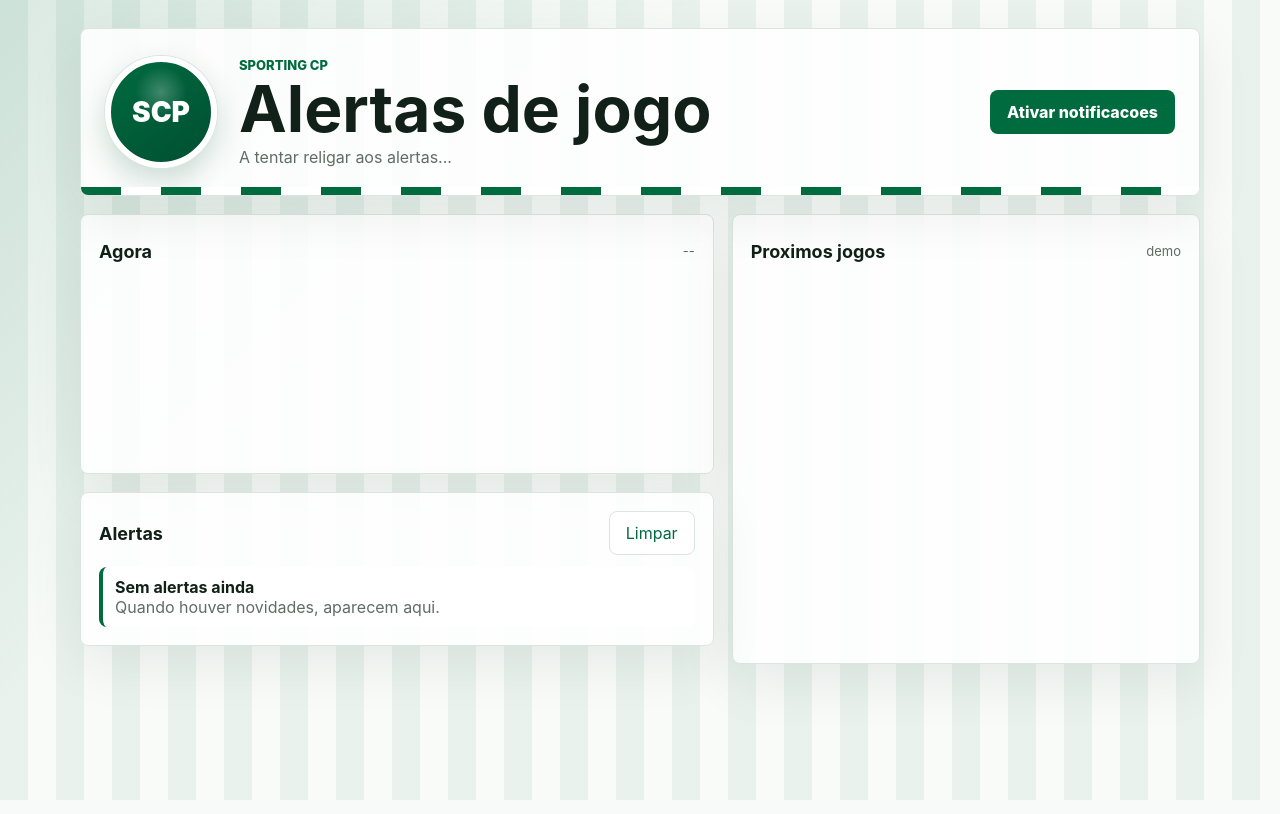
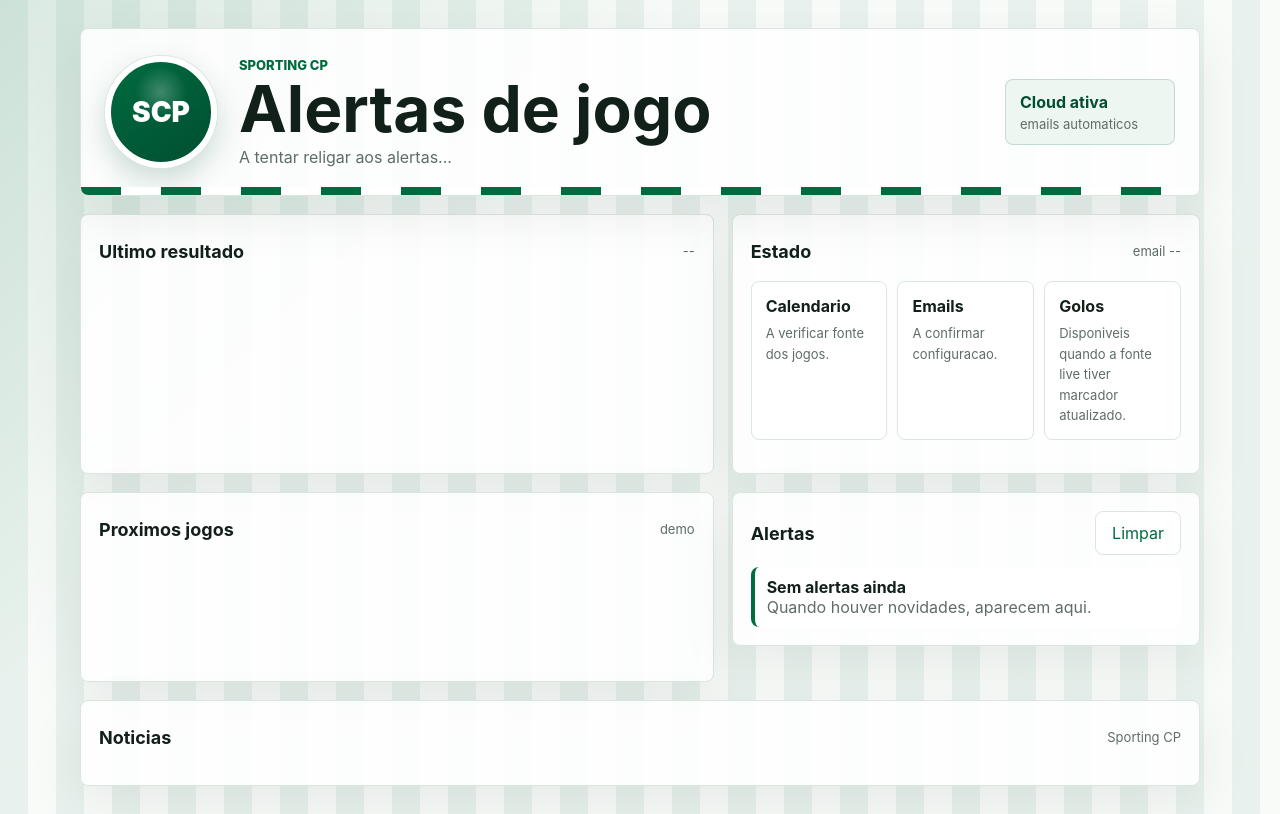
Before and after one commit to sabinocom-sketch/alertas-sporting, a website: page public/index.html in a window 1280 px wide. Drawn offline with Linux system fonts and the light colour scheme; no server answers.

Commit message:
Add files via upload

```diff
--- a/public/index.html
+++ b/public/index.html
@@ -3,7 +3,7 @@
   <head>
     <meta charset="utf-8">
     <meta name="viewport" content="width=device-width, initial-scale=1">
-    <title>Alertas Sporting</title>
+    <title>Alertas Sporting Cloud</title>
     <link rel="stylesheet" href="/styles.css">
   </head>
   <body>
@@ -17,17 +17,39 @@
           <h1>Alertas de jogo</h1>
           <p id="statusText" class="status-text">A carregar calendario...</p>
         </div>
-        <button id="notifyButton" class="primary-button" type="button">
-          Ativar notificacoes
-        </button>
+        <div class="cloud-badge">
+          <strong>Cloud ativa</strong>
+          <span>emails automaticos</span>
+        </div>
       </section>
 
       <section class="live-panel" aria-label="Jogos em direto">
         <div class="section-heading">
-          <h2>Agora</h2>
+          <h2>Ultimo resultado</h2>
           <span id="updatedAt">--</span>
         </div>
         <div id="liveList" class="live-list"></div>
+      </section>
+
+      <section class="info-panel" aria-label="Estado dos alertas">
+        <div class="section-heading">
+          <h2>Estado</h2>
+          <span id="emailState">email --</span>
+        </div>
+        <div class="status-grid">
+          <div class="status-pill">
+            <strong id="calendarState">Calendario</strong>
+            <span id="calendarDetail">A verificar fonte dos jogos.</span>
+          </div>
+          <div class="status-pill">
+            <strong>Emails</strong>
+            <span id="emailDetail">A confirmar configuracao.</span>
+          </div>
+          <div class="status-pill">
+            <strong>Golos</strong>
+            <span>Disponiveis quando a fonte live tiver marcador atualizado.</span>
+          </div>
+        </div>
       </section>
 
       <section class="fixtures-panel" aria-label="Proximos jogos">
@@ -45,6 +67,14 @@
         </div>
         <ol id="eventLog" class="event-log"></ol>
       </section>
+
+      <section class="news-panel" aria-label="Noticias do Sporting">
+        <div class="section-heading">
+          <h2>Noticias</h2>
+          <span>Sporting CP</span>
+        </div>
+        <div id="newsList" class="news-list"></div>
+      </section>
     </main>
 
     <script src="/app.js" type="module"></script>
--- a/public/styles.css
+++ b/public/styles.css
@@ -41,8 +41,10 @@ button {
 
 .scoreboard,
 .live-panel,
+.info-panel,
 .fixtures-panel,
-.events-panel {
+.events-panel,
+.news-panel {
   background: rgba(255, 255, 255, 0.88);
   border: 1px solid var(--line);
   border-radius: 8px;
@@ -148,9 +150,33 @@ h2 {
   border-color: var(--line);
 }
 
+.cloud-badge {
+  min-width: 170px;
+  min-height: 66px;
+  border-radius: 8px;
+  display: grid;
+  align-content: center;
+  gap: 4px;
+  padding: 10px 14px;
+  background: #edf6f0;
+  border: 1px solid rgba(0, 107, 63, 0.18);
+  color: var(--green-strong);
+}
+
+.cloud-badge strong {
+  font-size: 16px;
+}
+
+.cloud-badge span {
+  color: var(--muted);
+  font-size: 13px;
+}
+
 .live-panel,
+.info-panel,
 .fixtures-panel,
-.events-panel {
+.events-panel,
+.news-panel {
   padding: 18px;
 }
 
@@ -159,7 +185,7 @@ h2 {
 }
 
 .fixtures-panel {
-  grid-row: span 2;
+  grid-row: span 3;
 }
 
 .section-heading {
@@ -178,18 +204,44 @@ h2 {
 
 .fixture-list,
 .live-list,
-.event-log {
+.event-log,
+.status-grid,
+.news-list {
   display: grid;
   gap: 10px;
 }
 
 .fixture-card,
 .live-card,
-.empty-state {
+.empty-state,
+.status-pill {
   border: 1px solid var(--line);
   border-radius: 8px;
   background: var(--white);
   padding: 14px;
+}
+
+.status-grid {
+  grid-template-columns: repeat(3, minmax(0, 1fr));
+}
+
+.status-pill {
+  min-height: 104px;
+}
+
+.status-pill strong,
+.strong-empty strong {
+  display: block;
+  margin-bottom: 6px;
+  color: var(--ink);
+}
+
+.status-pill span,
+.strong-empty span,
+.hint {
+  color: var(--muted);
+  font-size: 13px;
+  line-height: 1.35;
 }
 
 .fixture-card {
@@ -230,8 +282,16 @@ h2 {
   font-size: 14px;
 }
 
+.hint {
+  margin: 6px 0 0;
+}
+
 .live-card {
   border-color: rgba(209, 42, 42, 0.28);
+}
+
+.result-card {
+  border-color: rgba(0, 107, 63, 0.28);
 }
 
 .live-top {
@@ -282,6 +342,31 @@ h2 {
   color: var(--muted);
 }
 
+.news-panel {
+  grid-column: 1 / -1;
+}
+
+.news-list {
+  grid-template-columns: repeat(3, minmax(0, 1fr));
+}
+
+.news-item {
+  min-height: 86px;
+  border: 1px solid var(--line);
+  border-radius: 8px;
+  padding: 14px;
+  background: var(--white);
+  color: var(--ink);
+  text-decoration: none;
+  font-weight: 800;
+  line-height: 1.25;
+}
+
+.news-item:hover {
+  border-color: rgba(0, 107, 63, 0.35);
+  color: var(--green);
+}
+
 @media (max-width: 820px) {
   .app-shell {
     grid-template-columns: 1fr;
@@ -307,7 +392,20 @@ h2 {
     width: 100%;
   }
 
+  .cloud-badge {
+    grid-column: 1 / -1;
+    min-width: 0;
+  }
+
   .fixture-card {
     grid-template-columns: 72px minmax(0, 1fr);
   }
+
+  .status-grid {
+    grid-template-columns: 1fr;
+  }
+
+  .news-list {
+    grid-template-columns: 1fr;
+  }
 }
```
Also changed, not shown: public/app.js (+100 -12 lines).
